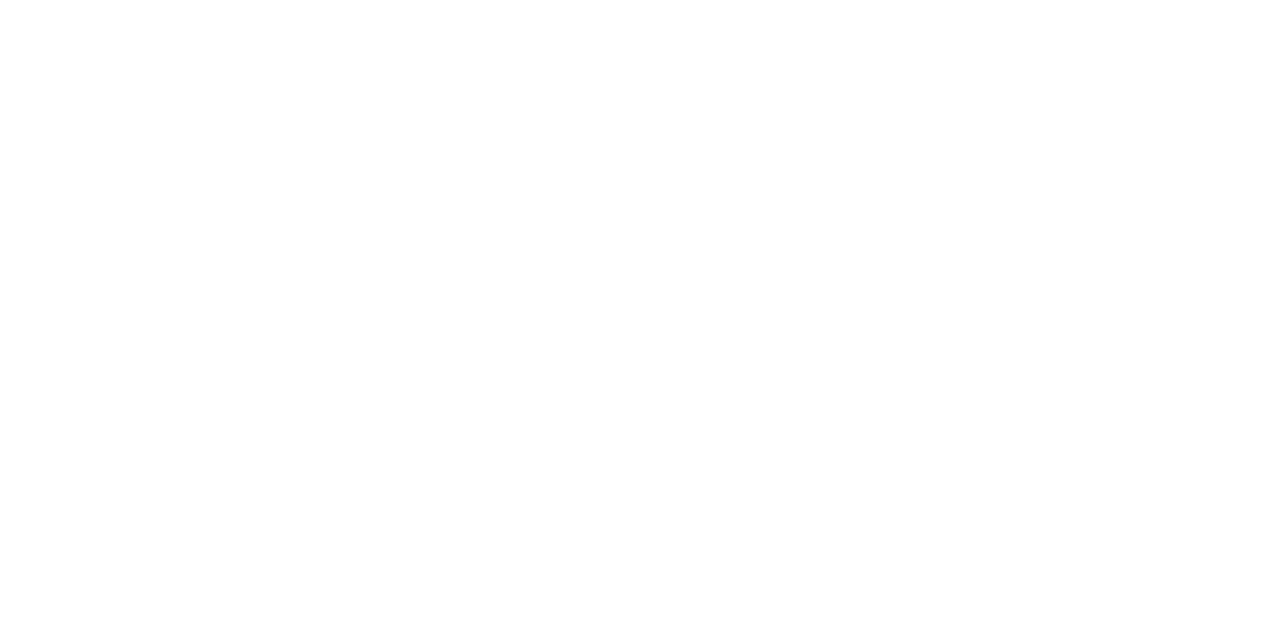
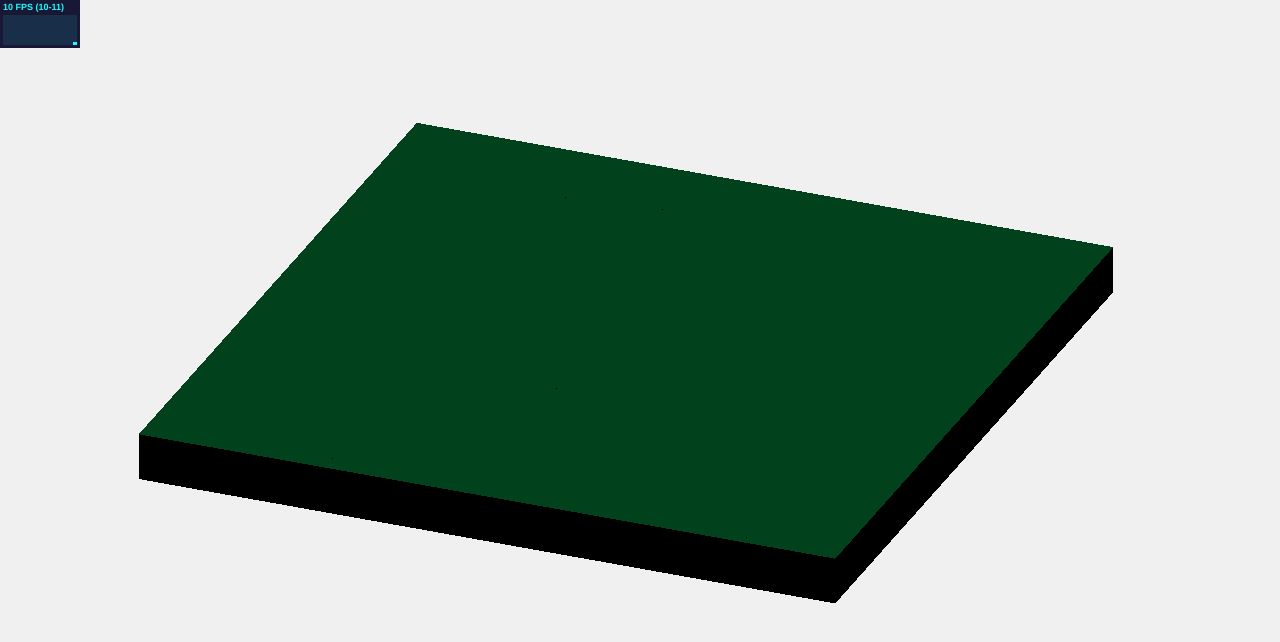
Before and after one commit to briancw/three-tests, a website: page index.html in a window 1280 px wide. Drawn offline with Linux system fonts and the light colour scheme; files that its build step writes are made by us from their sources; animation ran at ten frames a second.

Commit message:
Basic cube drawing

```diff
--- a/assets/js/main.js
+++ b/assets/js/main.js
@@ -1,12 +1,125 @@
-// Initialize App parameters
-var doc_width = $(window).width();
-var doc_height = $(window).height() - $('.ui_container').height();
+var camera, scene, renderer;
 
-$(document).ready(function(){
+function init(){
+	renderer = new THREE.WebGLRenderer();
+	renderer.setClearColor( 0xf0f0f0 );
+	renderer.setPixelRatio( window.devicePixelRatio );
+	renderer.setSize( window.innerWidth, window.innerHeight );
 
-	// $('.canvas').each(function(){
-	// 	$(this).attr('width', doc_width);
-	// 	$(this).attr('height', doc_height);
-	// });
+	var three_canvas = renderer.domElement;
+	$(three_canvas).addClass('canvas');
+	$('body').append(three_canvas);
 
-});
+	stats = new Stats();
+	stats.domElement.style.position = 'absolute';
+	stats.domElement.style.top = '0px';
+	$('body').append(stats.domElement);
+
+	camera = new THREE.OrthographicCamera( window.innerWidth / - 2, window.innerWidth / 2, window.innerHeight / 2, window.innerHeight / - 2, - 500, 1000 );
+	camera.position.x = 200;
+	camera.position.y = 100;
+	camera.position.z = 200;
+
+	scene = new THREE.Scene();
+
+/*
+	// Grid
+	var size = 500, step = 50;
+	var geometry = new THREE.Geometry();
+	for ( var i = - size; i <= size; i += step ) {
+		geometry.vertices.push( new THREE.Vector3( - size, 0, i) );
+		geometry.vertices.push( new THREE.Vector3(   size, 0, i) );
+		geometry.vertices.push( new THREE.Vector3( i, 0, - size) );
+		geometry.vertices.push( new THREE.Vector3( i, 0,   size) );
+	}
+	var material = new THREE.LineBasicMaterial( { color: 0x000000, opacity: 0.2 } );
+	var line = new THREE.Line( geometry, material, THREE.LinePieces );
+	scene.add( line );
+*/
+
+/*
+	// Cubes
+	var geometry = new THREE.BoxGeometry( 50, 50, 50 );
+	var material = new THREE.MeshLambertMaterial( { color: 0xffffff, shading: THREE.FlatShading, overdraw: 0.5 } );
+
+	for ( var i = 0; i < 100; i ++ ) {
+
+		var cube = new THREE.Mesh( geometry, material );
+
+		// cube.scale.y = Math.floor( Math.random() * 2 + 1 );
+		// cube.position.y = ( cube.scale.y * 50 ) / 2;
+
+		cube.position.x = Math.floor( ( Math.random() * 1000 - 500 ) / 50 ) * 50 + 25;
+		cube.position.y = 25;
+		cube.position.z = Math.floor( ( Math.random() * 1000 - 500 ) / 50 ) * 50 + 25;
+
+		scene.add( cube );
+	}
+*/
+
+	var geometry = new THREE.BoxGeometry( 50, 50, 50 );
+	// var material = new THREE.MeshLambertMaterial( { color: 0xffffff, shading: THREE.FlatShading, overdraw: 0.5 } );
+	var material = new THREE.MeshLambertMaterial( { color: 0x4C7124 } );
+
+	// var cubes = Object();
+	var cube_size = 15;
+	var start_x = -cube_size / 2;
+	var start_z = -cube_size / 2;
+	for(var ix = start_x; ix < cube_size/2; ix++){
+		for(var iz = start_z; iz < cube_size/2; iz++){
+
+			var tmp_cube = new THREE.Mesh( geometry, material );
+			tmp_cube.position.x = (ix * 50);
+			tmp_cube.position.z = (iz * 50);
+			tmp_cube.position.y = 25;
+			scene.add( tmp_cube );
+		}
+	}
+
+	// Lights
+
+	// var ambientLight = new THREE.AmbientLight( Math.random() * 0x10 );
+	// scene.add( ambientLight );
+
+	var directionalLight = new THREE.DirectionalLight( Math.random() * 0xffffff );
+	directionalLight.position.x = Math.random() - 0.5;
+	directionalLight.position.y = 400;
+	directionalLight.position.z = Math.random() - 0.5;
+	directionalLight.position.normalize();
+	scene.add( directionalLight );
+
+	// var pointLight = new THREE.PointLight(0xFFFFFF);
+	// pointLight.position.x = 0;
+	// pointLight.position.y = 0;
+	// pointLight.position.z = 0;
+	// scene.add( pointLight );
+
+}
+
+init();
+
+window.requestAnimFrame = (function(){
+	return window.requestAnimationFrame		||
+		window.webkitRequestAnimationFrame	||
+		window.mozRequestAnimationFrame		||
+		function( callback ){
+			window.setTimeout(callback, 1000 / 60);
+		};
+})();
+
+(function animloop(){
+	requestAnimFrame(animloop);
+
+	// camera.position.x += 5;
+	var timer = Date.now() * 0.0001;
+
+	camera.position.x = Math.cos( timer ) * 200;
+	camera.position.z = Math.sin( timer ) * 200;
+	// camera.position.y -= Math.sin( timer ) * 10;
+	camera.lookAt( scene.position );
+
+	renderer.render( scene, camera );
+	stats.update();
+	// cube.rotation.x += 0.01;
+	// cube.rotation.y += 0.01;
+})();
--- /dev/null
+++ b/assets/js_libs/stats.js
@@ -0,0 +1,184 @@
+/**
+ * @author mrdoob / http://mrdoob.com/
+ */
+
+var Stats = function () {
+
+	var now = ( self.performance && self.performance.now ) ? self.performance.now.bind( performance ) : Date.now;
+
+	var startTime = now(), prevTime = startTime;
+	var frames = 0, mode = 0;
+
+	function createElement( tag, id, css ) {
+
+		var element = document.createElement( tag );
+		element.id = id;
+		element.style.cssText = css;
+		return element;
+
+	}
+
+	function createPanel( id, fg, bg ) {
+
+		var div = createElement( 'div', id, 'padding:0 0 3px 3px;text-align:left;background:' + bg );
+
+		var text = createElement( 'div', id + 'Text', 'font-family:Helvetica,Arial,sans-serif;font-size:9px;font-weight:bold;line-height:15px;color:' + fg );
+		text.innerHTML = id.toUpperCase();
+		div.appendChild( text );
+
+		var graph = createElement( 'div', id + 'Graph', 'width:74px;height:30px;background:' + fg );
+		div.appendChild( graph );
+
+		for ( var i = 0; i < 74; i ++ ) {
+
+			graph.appendChild( createElement( 'span', '', 'width:1px;height:30px;float:left;opacity:0.9;background:' + bg ) );
+
+		}
+
+		return div;
+
+	}
+
+	function setMode( value ) {
+
+		var children = container.children;
+
+		for ( var i = 0; i < children.length; i ++ ) {
+
+			children[ i ].style.display = i === value ? 'block' : 'none';
+
+		}
+
+		mode = value;
+
+	}
+
+	function updateGraph( dom, value ) {
+
+		var child = dom.appendChild( dom.firstChild );
+		child.style.height = Math.min( 30, 30 - value * 30 ) + 'px';
+
+	}
+
+	//
+
+	var container = createElement( 'div', 'stats', 'width:80px;opacity:0.9;cursor:pointer' );
+	container.addEventListener( 'mousedown', function ( event ) {
+
+		event.preventDefault();
+		setMode( ++ mode % container.children.length );
+
+	}, false );
+
+	// FPS
+
+	var fps = 0, fpsMin = Infinity, fpsMax = 0;
+
+	var fpsDiv = createPanel( 'fps', '#0ff', '#002' );
+	var fpsText = fpsDiv.children[ 0 ];
+	var fpsGraph = fpsDiv.children[ 1 ];
+
+	container.appendChild( fpsDiv );
+
+	// MS
+
+	var ms = 0, msMin = Infinity, msMax = 0;
+
+	var msDiv = createPanel( 'ms', '#0f0', '#020' );
+	var msText = msDiv.children[ 0 ];
+	var msGraph = msDiv.children[ 1 ];
+
+	container.appendChild( msDiv );
+
+	// MEM
+
+	if ( self.performance && self.performance.memory ) {
+
+		var mem = 0, memMin = Infinity, memMax = 0;
+
+		var memDiv = createPanel( 'mb', '#f08', '#201' );
+		var memText = memDiv.children[ 0 ];
+		var memGraph = memDiv.children[ 1 ];
+
+		container.appendChild( memDiv );
+
+	}
+
+	//
+
+	setMode( mode );
+
+	return {
+
+		REVISION: 14,
+
+		domElement: container,
+
+		setMode: setMode,
+
+		begin: function () {
+
+			startTime = now();
+
+		},
+
+		end: function () {
+
+			var time = now();
+
+			ms = time - startTime;
+			msMin = Math.min( msMin, ms );
+			msMax = Math.max( msMax, ms );
+
+			msText.textContent = ( ms | 0 ) + ' MS (' + ( msMin | 0 ) + '-' + ( msMax | 0 ) + ')';
+			updateGraph( msGraph, ms / 200 );
+
+			frames ++;
+
+			if ( time > prevTime + 1000 ) {
+
+				fps = Math.round( ( frames * 1000 ) / ( time - prevTime ) );
+				fpsMin = Math.min( fpsMin, fps );
+				fpsMax = Math.max( fpsMax, fps );
+
+				fpsText.textContent = fps + ' FPS (' + fpsMin + '-' + fpsMax + ')';
+				updateGraph( fpsGraph, fps / 100 );
+
+				prevTime = time;
+				frames = 0;
+
+				if ( mem !== undefined ) {
+
+					var heapSize = performance.memory.usedJSHeapSize;
+					var heapSizeLimit = performance.memory.jsHeapSizeLimit;
+
+					mem = Math.round( heapSize * 0.000000954 );
+					memMin = Math.min( memMin, mem );
+					memMax = Math.max( memMax, mem );
+
+					memText.textContent = mem + ' MB (' + memMin + '-' + memMax + ')';
+					updateGraph( memGraph, heapSize / heapSizeLimit );
+
+				}
+
+			}
+
+			return time;
+
+		},
+
+		update: function () {
+
+			startTime = this.end();
+
+		}
+
+	}
+
+};
+
+if ( typeof module === 'object' ) {
+
+	module.exports = Stats;
+
+}
--- a/index.html
+++ b/index.html
@@ -6,14 +6,15 @@
 </head>
 <body>
 
+<!--
 	<div class="canvases">
 		<canvas id="main" class="canvas"></canvas>
 	</div>
-<!--
 	<script src="https://ajax.googleapis.com/ajax/libs/jquery/1.11.3/jquery.min.js"></script>
 -->
 	<script src="assets/js_libs/jquery.js"></script>
 	<script src="assets/js_libs/three.min.js"></script>
+	<script src="assets/js_libs/stats.js"></script>
 	<script src="assets/dist/all.min.js"></script>
 
 	<div class="error_message_box">
```
Also changed, not shown: assets/dist/all.min.js.
